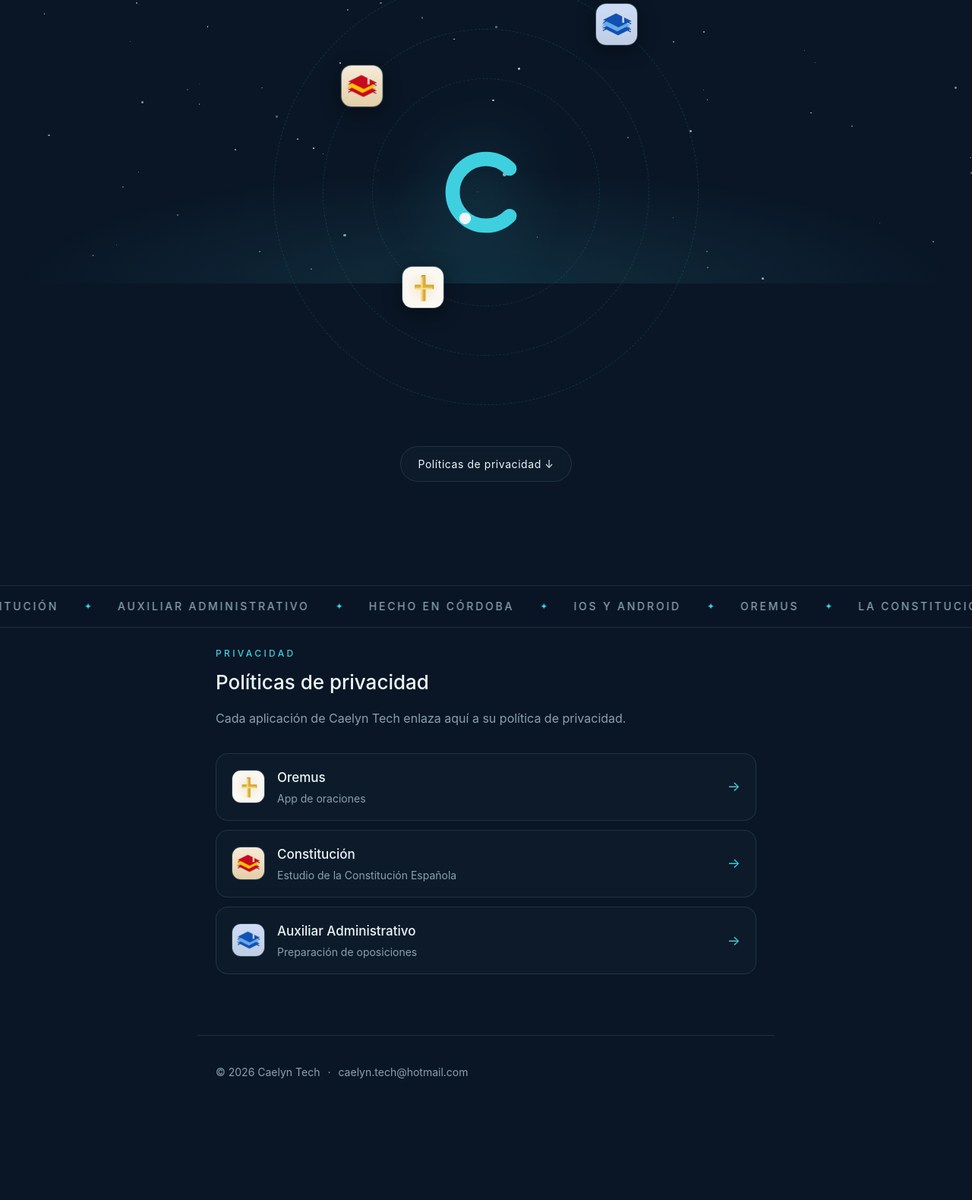
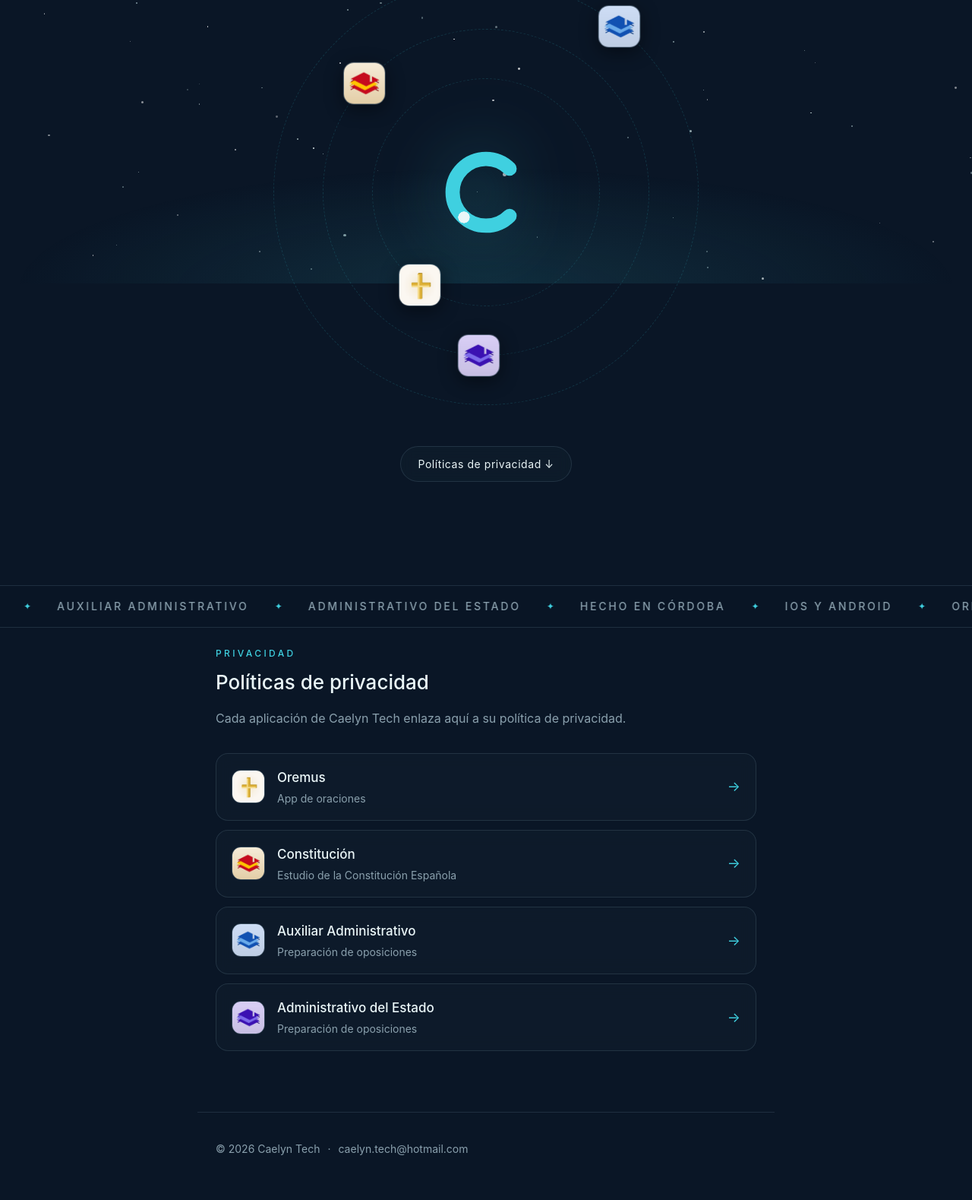
Before and after one commit to rafaelge96/caelyn-tech, a plain HTML site: page index.html in a window 1280 px wide. Shown: the part 427-2006 px from the top of the page at 76% size. Before the commit the page ends 1905 px from the top, so only its background shows below. Drawn offline with Linux system fonts and the light colour scheme.

Commit message:
Añadir Administrativo del Estado al sistema de apps (satélite, ticker, políticas y modal)

```diff
--- a/index.html
+++ b/index.html
@@ -59,6 +59,10 @@
         <img src="assets/apps/auxiliar-administrativo.png" alt="" width="56" height="56" />
         <span>Auxiliar Administrativo</span>
       </a>
+      <a class="sat-app s4" href="privacidad/administrativo-estado.html" data-app="administrativo" aria-label="Administrativo del Estado — información de la app">
+        <img src="assets/apps/administrativo-estado.png" alt="" width="56" height="56" />
+        <span>Administrativo del Estado</span>
+      </a>
     </div>
 
     <a class="hero-cta" href="#privacidad">Políticas de privacidad <span aria-hidden="true">↓</span></a>
@@ -67,10 +71,10 @@
   <div class="ticker" aria-hidden="true">
     <div class="ticker-track">
       <div class="ticker-half">
-        <span>Oremus</span><b>✦</b><span>La Constitución</span><b>✦</b><span>Auxiliar Administrativo</span><b>✦</b><span>Hecho en Córdoba</span><b>✦</b><span>iOS y Android</span><b>✦</b>
+        <span>Oremus</span><b>✦</b><span>La Constitución</span><b>✦</b><span>Auxiliar Administrativo</span><b>✦</b><span>Administrativo del Estado</span><b>✦</b><span>Hecho en Córdoba</span><b>✦</b><span>iOS y Android</span><b>✦</b>
       </div>
       <div class="ticker-half">
-        <span>Oremus</span><b>✦</b><span>La Constitución</span><b>✦</b><span>Auxiliar Administrativo</span><b>✦</b><span>Hecho en Córdoba</span><b>✦</b><span>iOS y Android</span><b>✦</b>
+        <span>Oremus</span><b>✦</b><span>La Constitución</span><b>✦</b><span>Auxiliar Administrativo</span><b>✦</b><span>Administrativo del Estado</span><b>✦</b><span>Hecho en Córdoba</span><b>✦</b><span>iOS y Android</span><b>✦</b>
       </div>
     </div>
   </div>
@@ -108,6 +112,16 @@
           <img class="policy-icon" src="assets/apps/auxiliar-administrativo.png" alt="" width="44" height="44" />
           <span class="policy-text">
             <span class="policy-name">Auxiliar Administrativo</span>
+            <span class="policy-desc">Preparación de oposiciones</span>
+          </span>
+          <span class="policy-arrow" aria-hidden="true">→</span>
+        </a>
+      </li>
+      <li class="policy-item reveal">
+        <a href="privacidad/administrativo-estado.html">
+          <img class="policy-icon" src="assets/apps/administrativo-estado.png" alt="" width="44" height="44" />
+          <span class="policy-text">
+            <span class="policy-name">Administrativo del Estado</span>
             <span class="policy-desc">Preparación de oposiciones</span>
           </span>
           <span class="policy-arrow" aria-hidden="true">→</span>
@@ -204,6 +218,11 @@
     name: 'Auxiliar Administrativo', desc: 'Preparación de oposiciones',
     icon: 'assets/apps/auxiliar-administrativo.png', policy: 'privacidad/auxiliar-administrativo.html',
     play: null, ios: null
+  },
+  administrativo: {
+    name: 'Administrativo del Estado', desc: 'Preparación de oposiciones',
+    icon: 'assets/apps/administrativo-estado.png', policy: 'privacidad/administrativo-estado.html',
+    play: null, ios: null
   }
 };
 
--- a/styles.css
+++ b/styles.css
@@ -369,6 +369,11 @@
   animation: orb3 48s linear infinite;
 }
 
+.s4 {
+  transform: rotate(40deg) translateX(var(--r2)) rotate(-40deg);
+  animation: orb4 40s linear infinite;
+}
+
 @keyframes orb1 {
   from { transform: rotate(30deg) translateX(var(--r1)) rotate(-30deg); }
   to { transform: rotate(390deg) translateX(var(--r1)) rotate(-390deg); }
@@ -382,6 +387,11 @@
 @keyframes orb3 {
   from { transform: rotate(265deg) translateX(var(--r3)) rotate(-265deg); }
   to { transform: rotate(625deg) translateX(var(--r3)) rotate(-625deg); }
+}
+
+@keyframes orb4 {
+  from { transform: rotate(40deg) translateX(var(--r2)) rotate(-40deg); }
+  to { transform: rotate(400deg) translateX(var(--r2)) rotate(-400deg); }
 }
 
 .system:hover .sat-app,
@@ -673,7 +683,7 @@
 
 @media (prefers-reduced-motion: reduce) {
   html { scroll-behavior: auto; }
-  .sat, .stars i, .shooting, .s1, .s2, .s3, .modal-card, .hero > *, .ticker-track { animation: none; }
+  .sat, .stars i, .shooting, .s1, .s2, .s3, .s4, .modal-card, .hero > *, .ticker-track { animation: none; }
   .reveal { opacity: 1; transform: none; transition: none; }
 }
 
```
Also changed, not shown: assets/apps/administrativo-estado.png (added).
